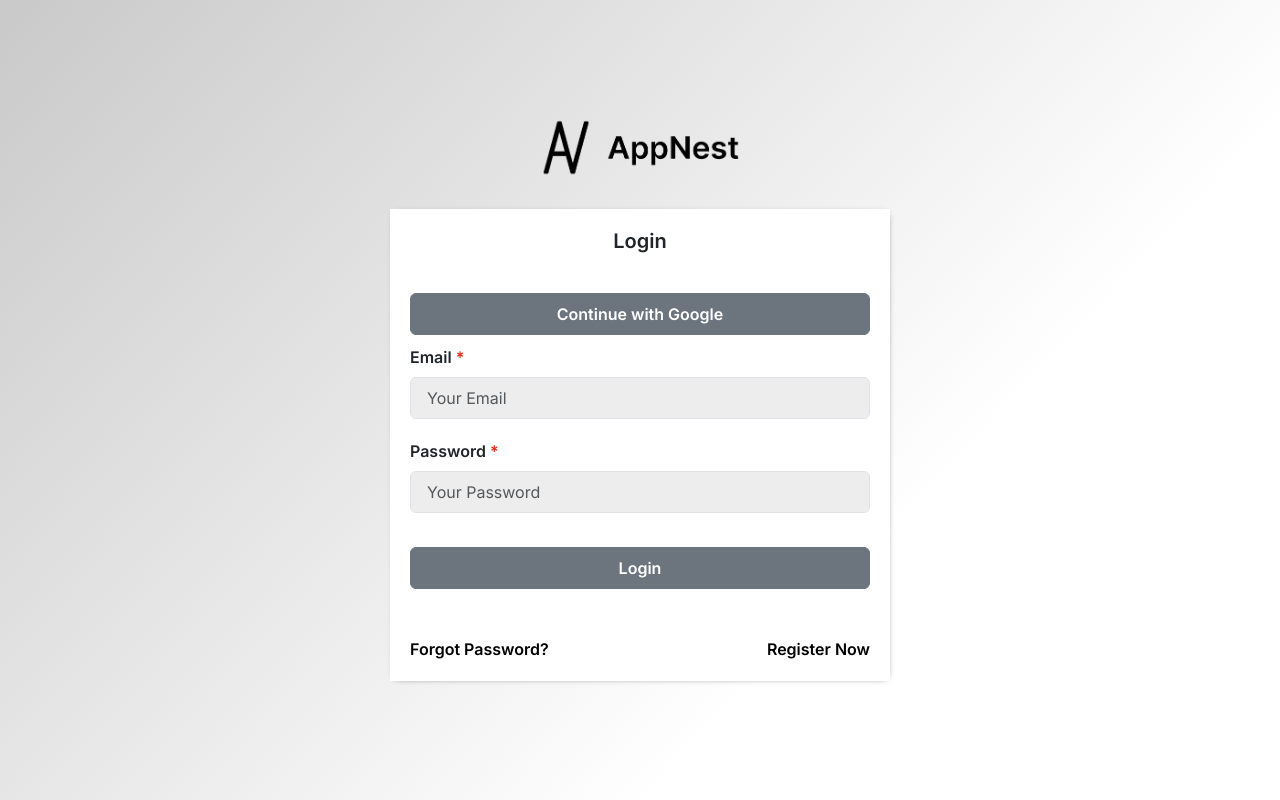
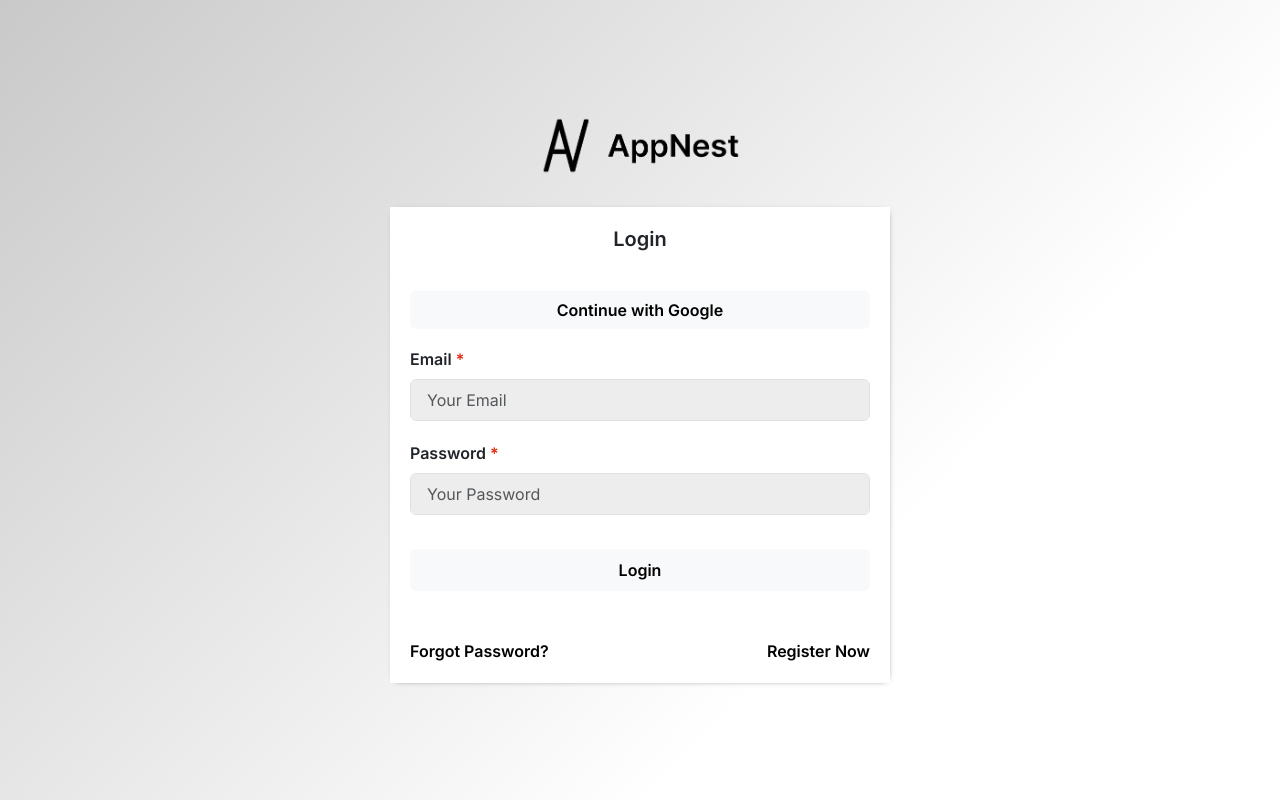
Before and after one commit to appnest-dev/AppNest-FE, a Next.js app: page /auth in a window 1280 px wide. Built offline with nearby package versions, Linux system fonts and the light colour scheme.

Commit message:
Fix Form Input Control

```diff
--- a/components/form/Form.tsx
+++ b/components/form/Form.tsx
@@ -51,7 +51,7 @@ export default function FormComponent({
       <h2 className="text-center fs-5 fw-semibold pb-4">{title}</h2>
 
       {google && (
-        <Button variant="secondary" className="mt-2 w-100 py-2 fw-semibold">
+        <Button variant="light" className="my-2 w-100 fw-semibold">
           Continue with Google
         </Button>
       )}
@@ -61,7 +61,7 @@ export default function FormComponent({
         onSubmit={handleSubmit}
         validate={(values) => validate(values, inputs)}
       >
-        {({ handleSubmit }) => (
+        {({ handleSubmit, handleChange, values }) => (
           <Form onSubmit={handleSubmit}>
             {inputs.map((el) => (
               <div key={el.id} className="field">
@@ -71,6 +71,8 @@ export default function FormComponent({
                   title={el.title}
                   placeholder={el.placeholder}
                   required={el.required}
+                  handleChange={(e) => handleChange(e)}
+                  values={values}
                 />
                 <ErrorMessage name={el.id}>
                   {(msg) => (
--- a/components/form/Input.tsx
+++ b/components/form/Input.tsx
@@ -10,6 +10,8 @@ export type InputProps = {
   max?: number;
   required: boolean;
   confirmationId?: string;
+  handleChange: (e: object) => void;
+  values: any;
 };
 
 export default function Input({
@@ -21,6 +23,8 @@ export default function Input({
   max,
   required,
   confirmationId,
+  handleChange,
+  values,
 }: InputProps) {
   return (
     <Form.Group className="d-flex flex-column">
@@ -31,6 +35,8 @@ export default function Input({
       <Form.Control
         type={type}
         id={id}
+        onChange={handleChange}
+        value={values[id]}
         placeholder={placeholder}
         name={id}
         className="bg-gray px-3 py-2"
--- a/components/form/Submit.tsx
+++ b/components/form/Submit.tsx
@@ -3,7 +3,7 @@ import { Button } from "react-bootstrap";
 export default function Submit({ title }: { title: string }) {
   return (
     <Button
-      variant="secondary"
+      variant="light"
       type="submit"
       className="mt-4 w-100 py-2 fw-semibold"
     >
```
